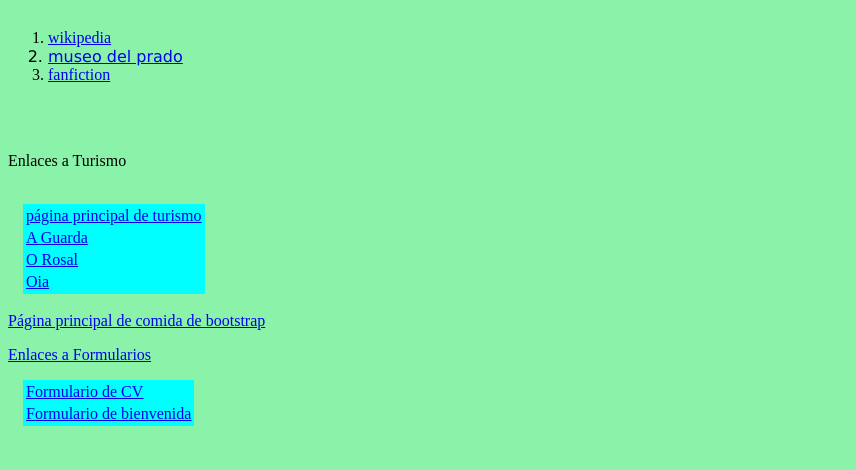
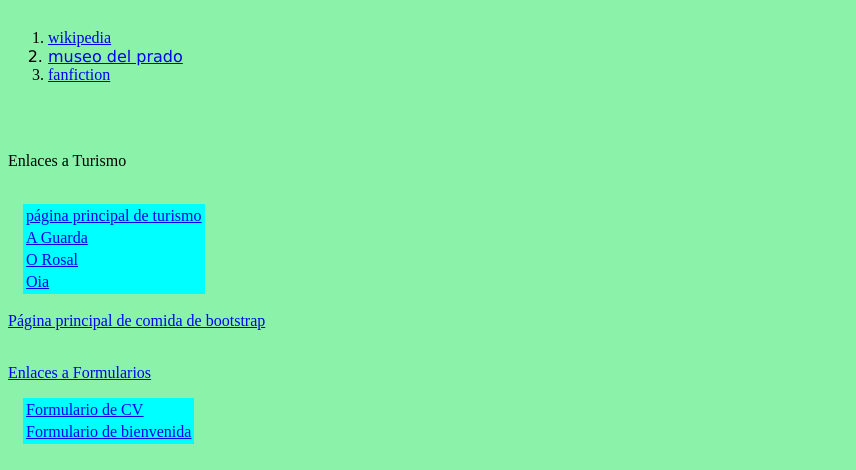
Before and after one commit to elrincondeaitormartinez/lgomezsmr2.github.io, a plain HTML site: page index.html in a window 1280 px wide. Shown: the part 330-800 px from the top of the page, without its empty margins (0-856 px from the left). Drawn offline with Linux system fonts and the light colour scheme.

Commit message:
Update index.html

```diff
--- a/index.html
+++ b/index.html
@@ -29,9 +29,10 @@
     <tr><td><a href="turismo/oia.html">Oia</a></td></tr>
 </table>
   <br>
-  <a href="bootstrap/index.html">Página principal de comida de bootstrap</a>
+  <a href="bootstrap/index.html">Página principal de comida de bootstrap</a><br>
   <a href="bootstrap/curriculum.html>currículum hecho en base a una plantilla</a>
   <br>
+           <br>
    <p class="ptur">Enlaces a Formularios</p>
     <table class="tablturismo">
     <tr><td><a href="formulario cv/analizar.html">Formulario de CV</a></td></tr>
```
